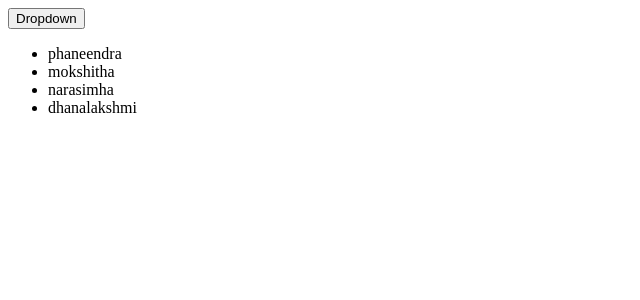
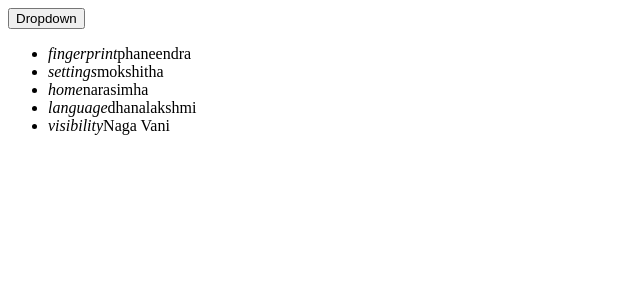
Before and after one commit to phane-tech/phane-tech.github.io, a Vue app: page / in a window 1280 px wide. Both pictures are taken after a click on the button "Dropdown". Shown: the top 300 px of the page, without its empty margins (0-640 px from the left). Built offline with nearby package versions, Linux system fonts and the light colour scheme; the HTML template or start-up script is replaced by a standard one.

Commit message:
Added the dropdown changes

```diff
--- a/public/icons/main.css
+++ b/public/icons/main.css
@@ -3,7 +3,7 @@
   font-family: 'Material Icons Two Tone';
   font-style: normal;
   font-weight: 400;
-    src: url("./icos.woff2") format('woff2');
+  src: url('./icons.woff2') format('woff2');
 }
 body {
   --google-font-color-materialiconstwotone:none;
@@ -11,10 +11,14 @@
 
 .material-icons-two-tone {
   font-family: 'Material Icons Two Tone';
-    font-weight: inherit;
-    font-style: inherit;
-    font-size: inherit;
-    letter-spacing: inherit;
+  font-style: normal;
+  text-transform: none;
   -webkit-font-feature-settings: 'liga';
+  font-feature-settings: 'liga';
   -webkit-font-smoothing: antialiased;
+  background: linear-gradient(45deg, currentColor, currentColor);
+  -webkit-background-clip: text;
+  background-clip: text;
+  -webkit-text-fill-color: transparent;
+  line-height: 20px !important;
 }
--- a/public/main.css
+++ b/public/main.css
@@ -12,6 +12,14 @@ body{
     font-feature-settings: "cv02", "cv03", "cv04", "cv11";
     min-height: 100vh;
     background-color: #ececf1 !important;
+    height: 100%;
+    margin: 0;
+    padding: 0;
+    line-height: 1.4;
+    -webkit-font-smoothing: antialiased;
+    -moz-osx-font-smoothing: grayscale;
+    font-size: 14px !important;
+    font-weight: 400;
 }
 .material-icons {
     font-family: 'Material Icons';
--- a/src/App.vue
+++ b/src/App.vue
@@ -1,13 +1,20 @@
 <template>
   <div class="max-w-7xl mx-auto p-4">
-    <dropdown :items="[{label:'phaneendra'}, {label:'mokshitha'}, {label:'narasimha'}, {label:'dhanalakshmi'}]"/>
+    <dropdown
+      :items="[
+        { label: 'phaneendra', icon: 'fingerprint', class: 'text-green-500' },
+        { label: 'mokshitha', icon: 'settings', class: 'text-yellow-500' },
+        { label: 'narasimha', icon: 'home', class: 'text-sky-500' },
+        { label: 'dhanalakshmi', icon: 'language', class: 'text-orange-500' },
+        { label: 'Naga Vani', class: 'text-red-500', icon: 'visibility' },
+      ]"
+    />
   </div>
 </template>
 <script>
-import dropdown from '@/components/dropdown.vue';
+import dropdown from "@/components/dropdown.vue";
 export default {
   components: { dropdown },
-  data() {
-  },
-}
+  data() {},
+};
 </script>
--- a/src/components/dropdown.vue
+++ b/src/components/dropdown.vue
@@ -1,40 +1,93 @@
 <template>
-    <Menu as="div">
-        <MenuButton>
-            <slot name="button">
-                Dropdown
+  <!-- Start of menu -->
+  <Menu as="div" :class="dropdownClass">
+
+    <!-- start of menu button -->
+    <menu-button :class="buttonClass">
+      <slot name="button">Dropdown</slot>
+    </menu-button>
+    <!-- end of Menu button -->
+
+    <!-- start of menu -->
+    <div class="relative">
+      <!-- start of menu transition -->
+      <transition
+        enter-active-class="transition duration-100 ease-out"
+        enter-from-class="transform scale-95 opacity-0"
+        enter-to-class="transform scale-100 opacity-100"
+        leave-active-class="transition duration-75 ease-in"
+        leave-from-class="transform scale-100 opacity-100"
+        leave-to-class="transform scale-95 opacity-0"
+      >
+        <!-- start of menu items -->
+        <menu-items
+          as="ul"
+          :class="menuClass"
+          class="max-h-[400px] overflow-auto inset-[0px_auto_auto_0px] rounded-[.46rem] px-6 py-3 absolute bg-white z-[107] min-w-[200px] shadow-[0px_0px_50px_0px_rgba(82,63,105,0.15)]"
+        >
+          <!-- start of menu item -->
+          <menu-item
+            v-for="(dropdown, index) in items"
+            :key="index"
+            v-slot="{ active }"
+            as="li"
+            class="capitalize py-[9px] cursor-pointer hover:opacity-100 opacity-80"
+            :class="[itemClass, dropdown.class]"
+          >
+            <!-- start of menu item content -->
+            <slot name="item" :data="dropdown" :active="active">
+              <!-- Start of replaceble dropdown design -->
+              <div class="flex items-center gap-3">
+                <!-- start of icon -->
+                <i
+                  v-if="dropdown.icon"
+                  class="material-icons-two-tone text-2xl"
+                >
+                  {{ dropdown.icon }}
+                </i>
+                <!-- end of icon -->
+
+                <!-- start of label -->
+                <span>{{ dropdown.label }}</span>
+                <!-- end of label -->
+              </div>
+              <!-- end of replaceble dropdown design -->
             </slot>
-        </MenuButton>
-        <transition enter-active-class="transition duration-100 ease-out"
-            enter-from-class="transform scale-95 opacity-0" enter-to-class="transform scale-100 opacity-100"
-            leave-active-class="transition duration-75 ease-in" leave-from-class="transform scale-100 opacity-100"
-            leave-to-class="transform scale-95 opacity-0">
-            <MenuItems as="ul"
-                class="absolute border left-4  w-56 origin-top-right divide-y divide-gray-100 rounded-md bg-white shadow-lg ">
-                <MenuItem v-for="(dropdown, index) in items" :key="index" v-slot="{ active }" as="li">
-                <slot name="item" :data="dropdown" :active="active">
-                    <div class="p-2 flex capitalize cursor-pointer">
-                        {{ dropdown.label }}
+            <!-- end of menu item content -->
+          </menu-item>
+          <!-- end of menu item -->
+        </menu-items>
+        <!-- end of menu items -->
+      </transition>
+      <!-- start of menu transition -->
     </div>
-                </slot>
-                </MenuItem>
-            </MenuItems>
-        </transition>
+    <!-- end of menu -->
   </Menu>
+  <!-- end of menu -->
 </template>
 
 <script>
-import { Menu, MenuButton, MenuItems, MenuItem } from '@headlessui/vue'
+import { Menu, MenuButton, MenuItems, MenuItem } from "@headlessui/vue";
 export default {
-    name: 'DropdownMenu',
+  // Added name to avoid multi name error
+  name: "dropdownMenu",
   components: { Menu, MenuButton, MenuItems, MenuItem },
   props: {
+    // Add class to the menu
+    dropdownClass: String,
+    // Add class to the button
+    buttonClass: String,
+    // Add Class to the menu
+    menuClass: String,
+    // Add class to the dropdown items
+    itemClass: String,
+    // Used to loop the menu items
     items: {
       type: Array,
-            default: () => {
-                return [];
-            }
-        }
-    }
-}
+      default: () => [
+        { label: "phaneendra", icon: "fingerprint", class: "text-green-500" },
+      ],
+    },
+  },
+};
 </script>
```
Also changed, not shown: public/icons/icons.woff2 (renamed from public/icons/icos.woff2). Lines whose indentation alone changed are shown as unchanged.
